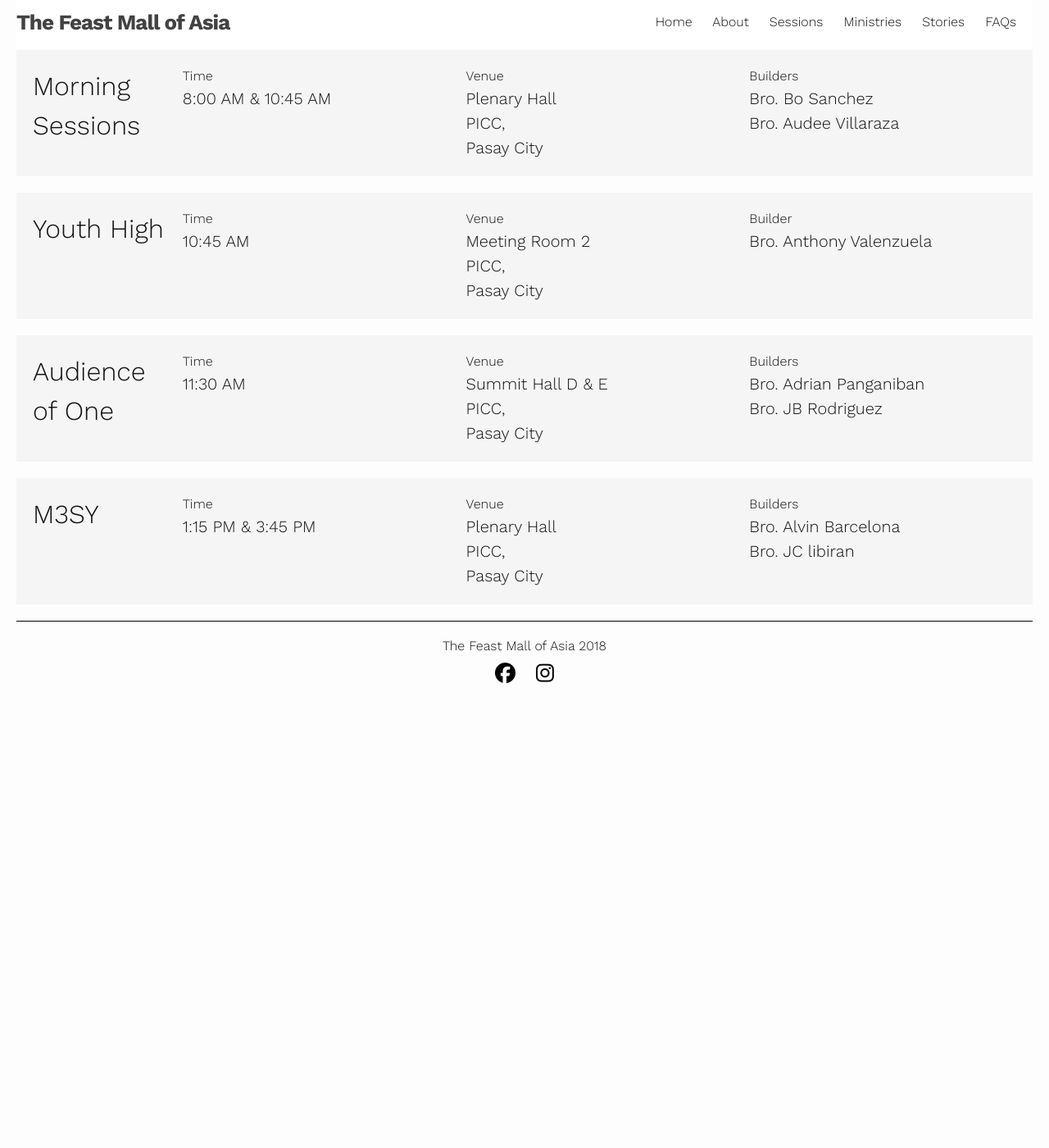
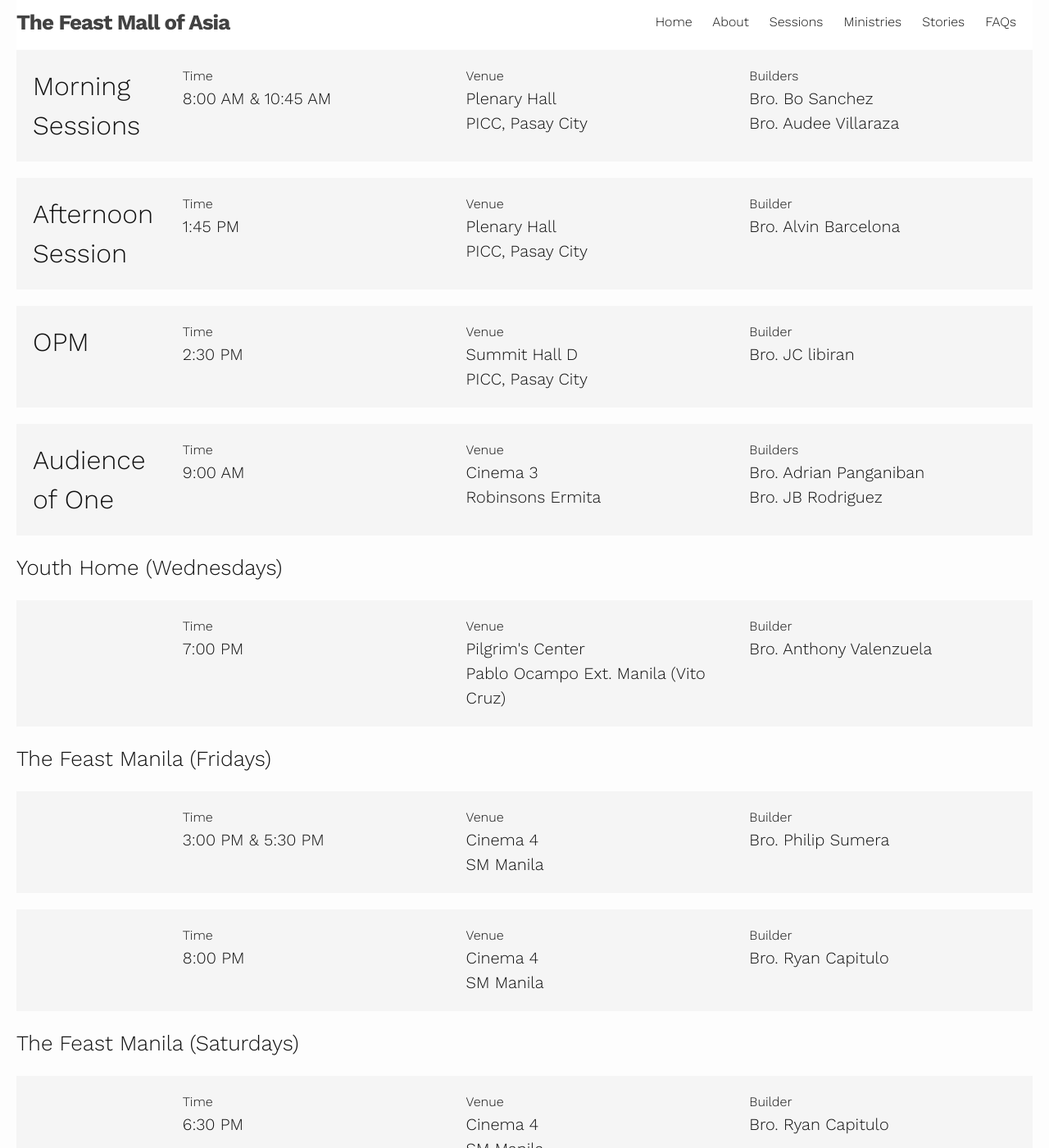
Before and after one commit to carlflor/fbasync, a Jekyll site: the page built from pages/2_sessions.html, in a window 1280 px wide and 1400 px high, scrolled down 390 px. Shown: the whole window at 82% size. Built offline with Jekyll 4.4.1, drawn with Linux system fonts in a browser that asks for light colours; nearby versions of some CDN libraries; before the commit the page ends 1256 px from its top, so only the background shows below that.

Commit message:
fix sessions

```diff
--- a/_data/sessions.yml
+++ b/_data/sessions.yml
@@ -1,23 +1,58 @@
-- name: Morning Sessions
-  builders:
-    - Bro. Bo Sanchez
-    - Bro. Audee Villaraza
-  time: 8:00 AM & 10:45 AM
-  venue: Plenary Hall
-- name: Youth High
-  builders:
-    - Bro. Anthony Valenzuela
-  time: 10:45 AM
-  venue: Meeting Room 2
-- name: Audience of One
-  builders:
-    - Bro. Adrian Panganiban
-    - Bro. JB Rodriguez
-  time: 11:30 AM
-  venue: Summit Hall D & E
-- name: M3SY
-  builders:
-    - Bro. Alvin Barcelona
-    - Bro. JC libiran
-  time: 1:15 PM & 3:45 PM
-  venue: Plenary Hall
+- title: The Feast Bay Area Sessions (Sundays)
+  scheds:
+    - name: Morning Sessions
+      builders:
+        - Bro. Bo Sanchez
+        - Bro. Audee Villaraza
+      time: 8:00 AM & 10:45 AM
+      venue: Plenary Hall
+      address: PICC, Pasay City
+    - name: Afternoon Session
+      builders:
+        - Bro. Alvin Barcelona
+      time: 1:45 PM
+      venue: Plenary Hall
+      address: PICC, Pasay City
+    - name: OPM
+      builders:
+        - Bro. JC libiran
+      time: 2:30 PM
+      venue: Summit Hall D
+      address: PICC, Pasay City
+    - name: Audience of One
+      builders:
+        - Bro. Adrian Panganiban
+        - Bro. JB Rodriguez
+      time: 9:00 AM
+      venue: Cinema 3
+      address: Robinsons Ermita
+- title: Youth Home (Wednesdays)
+  scheds:
+    - name:
+      builders:
+        - Bro. Anthony Valenzuela
+      time: 7:00 PM
+      venue: Pilgrim's Center
+      address: Pablo Ocampo Ext. Manila (Vito Cruz)
+- title: The Feast Manila (Fridays)
+  scheds:
+    - name:
+      builders:
+        - Bro. Philip Sumera
+      time: 3:00 PM & 5:30 PM
+      venue: Cinema 4
+      address: SM Manila
+    - name:
+      builders:
+        - Bro. Ryan Capitulo
+      time: 8:00 PM
+      venue: Cinema 4
+      address: SM Manila
+- title: The Feast Manila (Saturdays)
+  scheds:
+    - name:
+      builders:
+        - Bro. Ryan Capitulo
+      time: 6:30 PM
+      venue: Cinema 4
+      address: SM Manila
--- a/pages/2_sessions.html
+++ b/pages/2_sessions.html
@@ -25,34 +25,36 @@
       </div>
     </div>
   </div>
-  <h3>The Feast Bay Area Sessions</h3>
   {% for session in site.data.sessions %}
+  <h3>{{session.title}}</h3>
+    {% for sched in session.scheds %}
       <div class="panel session">
         <div class="details">
           <div class="detail -title">
-          <h2>{{session.name}}</h2>
+            <h2>{{sched.name}}</h2>
           </div>
           <div class="detail">
             Time
-          <h4>{{session.time}}</h4>
+            <h4>{{sched.time}}</h4>
           </div>
           <div class="detail">
             Venue
-          <h4>{{session.venue}}</h4>
-          <h4>{{page.address}}</h4>
+            <h4>{{sched.venue}}</h4>
+            <h4>{{sched.address}}</h4>
           </div>
           <div class="detail">
-          {% assign builder_count = session.builders | size %}
+            {% assign builder_count = sched.builders | size %}
             {% if builder_count > 1 %}
               Builders
             {% else %}
               Builder
             {% endif %}
-          {% for builder in session.builders %}
+            {% for builder in sched.builders %}
               <h4>{{builder}}</h4>
             {% endfor %}
           </div>
         </div>
       </div>
     {% endfor %}
+  {% endfor %}
 </div>
```
Lines whose indentation alone changed are shown as unchanged.
